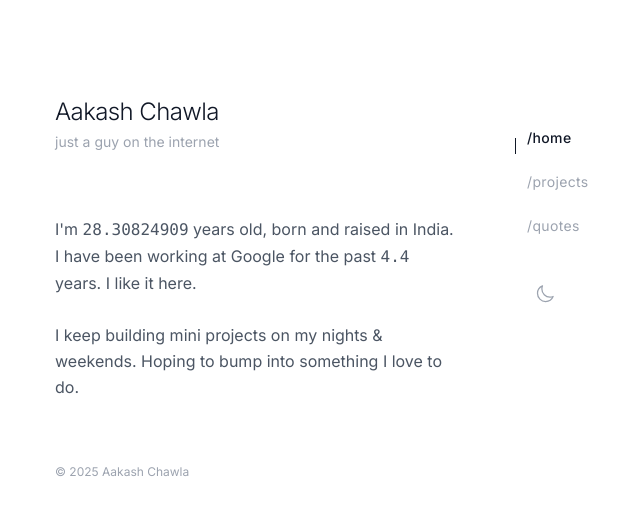
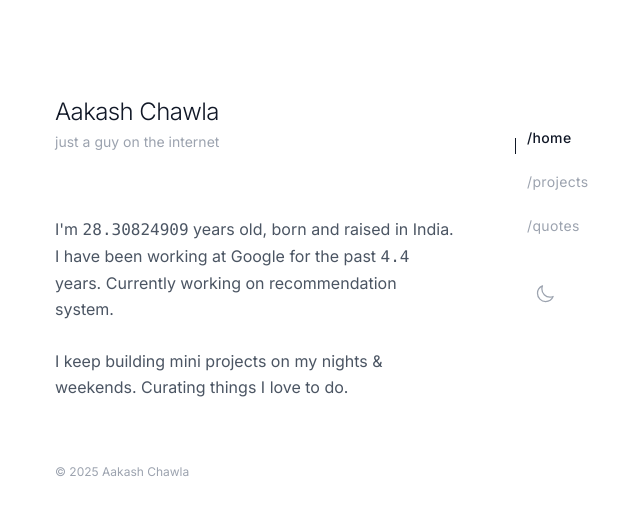
Before and after one commit to marius-manola/personal-brand, a Next.js app: page / in a window 1280 px wide. Shown: the top 514 px of the page, without its empty margins (257-897 px from the left). Built offline with nearby package versions, Linux system fonts and the light colour scheme.

Commit message:
Update about

```diff
--- a/app/page.tsx
+++ b/app/page.tsx
@@ -51,9 +51,9 @@ export default function Home() {
               <section className="space-y-12">
                 <p className="text-base text-gray-600 dark:text-gray-300 leading-relaxed">
                   I&apos;m <Counter startDate={new Date('1997-04-09')}/> years old, born and raised in India.<br></br>
-                  I have been working at Google for the past <Counter startDate={new Date('2021-03-15')} afterDecimals={1} /> years. I like it here.<br></br>
+                  I have been working at Google for the past <Counter startDate={new Date('2021-03-15')} afterDecimals={1} /> years. Currently working on recommendation system.<br></br>
                   <br></br>
-                  I keep building mini projects on my nights & weekends. Hoping to bump into something I love to do.
+                  I keep building mini projects on my nights & weekends. Curating things I love to do.
                 </p>
 
                 {/* <div>
```
